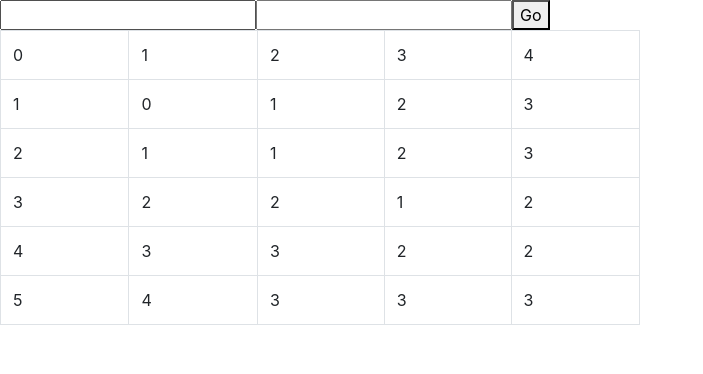
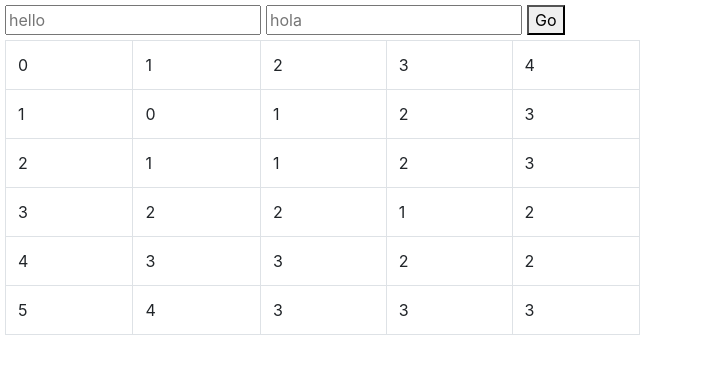
Before and after one commit to hecris/levenshtein, a React (Create React App) app: page / in a window 1280 px wide. Shown: the top 374 px of the page, without its empty margins (0-703 px from the left). Built offline with nearby package versions, Linux system fonts and the light colour scheme.

Commit message:
some css

```diff
--- a/src/App.js
+++ b/src/App.js
@@ -26,10 +26,14 @@ class Home extends React.Component {
 
     render () {
         return (
-                <div>
-                    <input ref={this.input1} type="text"></input>
-                    <input ref={this.input2} type="text"></input>
-                    <button onClick={this.handleClick}>Go</button>
+                <div style={{'padding': '5px'}}>
+                    <div style={{'margin-bottom': '5px'}}>
+                        <input ref={this.input1} type='text' placeholder='hello'
+                        style={{'margin-right': '5px'}}></input>
+                        <input ref={this.input2} type='text' placeholder='hola'
+                        style={{'margin-right': '5px'}}></input>
+                        <button onClick={this.handleClick}>Go</button>
+                    </div>
                     <Matrix S={this.state.S} T={this.state.T} />
                 </div>
                );
```
Also changed, not shown: 1 other file (tests, documents, lock files or other folders).
